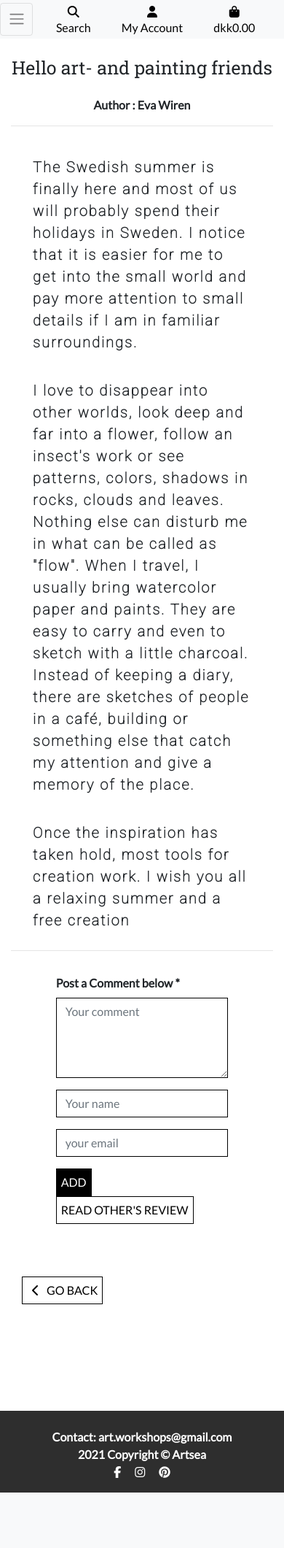
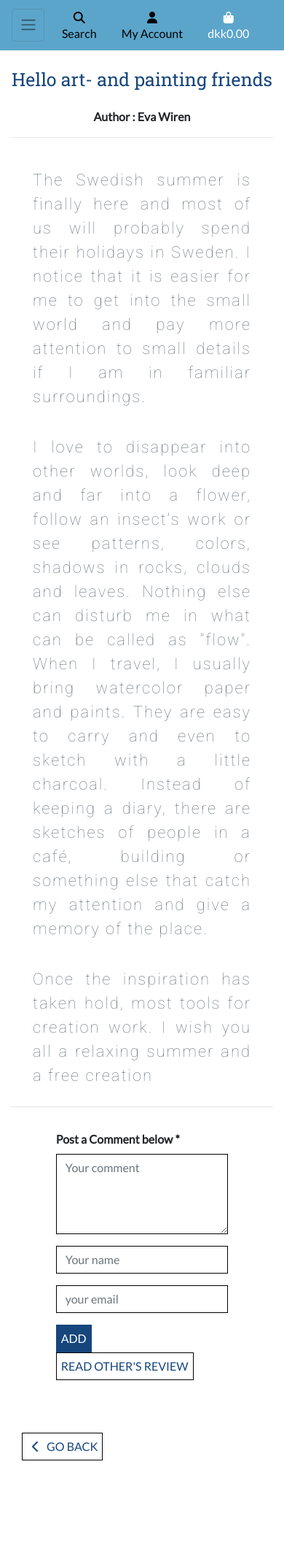
Before and after one commit to Anindita123-code/MS4-full-stack-artsea, a Django app: page /blog/6/ in a window 390 px wide. Shown: the top 2121 px of the page at 73% size. Before the commit the page ends 2045 px from the top, so only its background shows below. Run offline with Django 3.2, Linux system fonts and the light colour scheme; data comes from the database, SQL or seed files in the repository; data that the repository does not hold is empty; some libraries are stand-ins or nearby versions; some web fonts are replaced.

Commit message:
changed mobile-top-header css

```diff
--- a/blog/templates/blog/blog_detail.html
+++ b/blog/templates/blog/blog_detail.html
@@ -29,12 +29,12 @@
         <div class="row">
             <div class="col-12 col-md-12 col-lg-12 text-justify">
 
-                <p class="blog-content form-row text-left font-weight-bold">{{ blog.blog_content }}</p>
+                <p class="blog-content form-row text-justify text-muted">{{ blog.blog_content }}</p>
                 {% if blog.blog_content_para2 %}
-                    <p class="blog-content form-row text-left font-weight-bold">{{ blog.blog_content_para2 }}</p>
+                    <p class="blog-content form-row text-justify text-muted">{{ blog.blog_content_para2 }}</p>
                 {% endif %}
                 {% if blog.blog_content_para3 %}
-                    <p class="blog-content form-row text-left font-weight-bold">{{ blog.blog_content_para3 }}</p>
+                    <p class="blog-content form-row text-justify text-muted">{{ blog.blog_content_para3 }}</p>
                 {% endif %}
                 {% if request.user.is_superuser %}
                     <small class="ml-3">
--- a/home/templates/home/index.html
+++ b/home/templates/home/index.html
@@ -9,10 +9,11 @@
     <div class="container header-container">
         <div class="row h-100">
             <div class="col-12 col-md-9 col-sm-12 my-auto">
-                <p class="display-4 text-black home-text text-justify">
+                <p class="display-4 text-black home-text text-justify"><br>
                     Artsea is a place where we Create, Connect and Collaborate through Art.<br>
                     We aim to generate creative events that educate & expand the community by encouraging neighbourhood involvement into arts,
                     Our goal is to boost the creative community and make art truly available to everyone.
+                    <br><br>
                 </p>
             </div>
             <div class="col-12 col-md-3 col-sm-12 my-auto">
--- a/static/css/base.css
+++ b/static/css/base.css
@@ -1,6 +1,7 @@
 @import url('https://fonts.googleapis.com/css2?family=Caveat&family=Goblin+One&family=Roboto:wght@100&&display=swap');
 @import url('https://fonts.googleapis.com/css2?family=Cormorant+Garamond:wght@600&display=swap');
 @import url('https://fonts.googleapis.com/css2?family=Roboto+Slab&display=swap');
+@import url('https://fonts.googleapis.com/css2?family=Roboto:wght@300&display=swap');
 
 html {
     height: 100%;
@@ -76,13 +77,13 @@ footer {
 }
 
 .btn-black {
-    background: black;
+    background: rgb(22, 70, 124);;
     color: white;
 }
 
 .btn-outline-black {
     background: white;
-    color: black;
+    color: rgb(22, 70, 124);
     border: 1px solid black;
 }
 
@@ -181,10 +182,12 @@ footer {
 .blog-title-font {
     font-family: 'Roboto Slab', serif;
     font-size: 25px;
+    color: rgb(22, 70, 124);
 }
 .blog-content{
     font-family: 'Roboto', serif;
-    font-size: 20px;
+    font-weight: 100 !important;
+    font-size: 22px;
     letter-spacing: 2px;
     padding: 10px 35px;
     margin-top: 15px;
@@ -196,8 +199,10 @@ footer {
 .blog-list{
     font-family: 'Roboto', serif;
     /* font-weight: ; */
-    font-size: 18px;
+    font-size: 20px;
+    font-weight: 300;
     letter-spacing: 1px;
+    color: rgb(22, 70, 124) !important;
 }
 /* -------------------------------- Media Queries */
 
@@ -242,8 +247,12 @@ footer {
 @media screen and (max-width: 768px)  {
     #hero_image{
         background: url('/media/homepage_head.jpeg') no-repeat fixed;
-        height: 300px;
-        width: 100%;
+        max-height: 300px;
+        max-width: 100%;
+        background-position: left;
+        position: relative;
+
+        /* bottom: -300px; */
     }
     .header-container-page{
         padding-top: 25px;
@@ -252,7 +261,8 @@ footer {
 
 @media screen and (max-width: 480px)  {
     .navbar {
-        padding: 0 !important;
+        /* padding: 0 !important; */
+        background: #5ca5ca !important;
     }
     .nav-link {
         padding: 0.15rem;
@@ -335,8 +345,8 @@ footer {
     -moz-user-select: none;
     -ms-user-select: none;
     user-select: none;
-    background-color: #000;
-    border: 1px solid #000;
+    background-color:rgb(22, 70, 124);
+    border: 1px solid rgb(22, 70, 124);
     padding: .375rem .75rem;
     font-size: 1rem;
     line-height: 1.5;
--- a/templates/includes/mobile-top-header.html
+++ b/templates/includes/mobile-top-header.html
@@ -1,4 +1,4 @@
-<li class="list-inline-item">
+<li class="list-inline-item ">
     <a class="text-black nav-link d-block d-lg-none" href="#" id="mobile-search" data-toggle="dropdown" aria-haspopup="true" aria-expanded="false">
         <div class="text-center">
             <div><i class="fas fa-search fa-lg"></i></div>
@@ -44,8 +44,8 @@
 <li class="list-inline-item">
     <a class="{% if grand_total %}text-primary font-weight-bold{% else %}text-black{% endif %} nav-link d-block d-lg-none" href="{% url 'view_bag' %}">
         <div class="text-center">
-            <div><i class="fas fa-shopping-bag fa-lg"></i></div>
-            <p class="my-0">
+            <div class="text-white"><i class="fas fa-shopping-bag fa-lg"></i></div>
+            <p class="my-0 text-white">
                 {% if grand_total %}
                     dkk{{ grand_total|floatformat:2 }}
                 {% else %}
```
